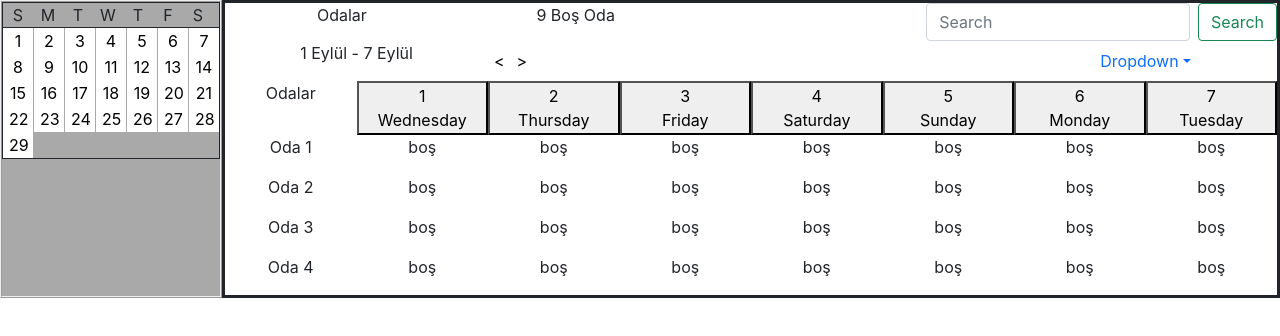
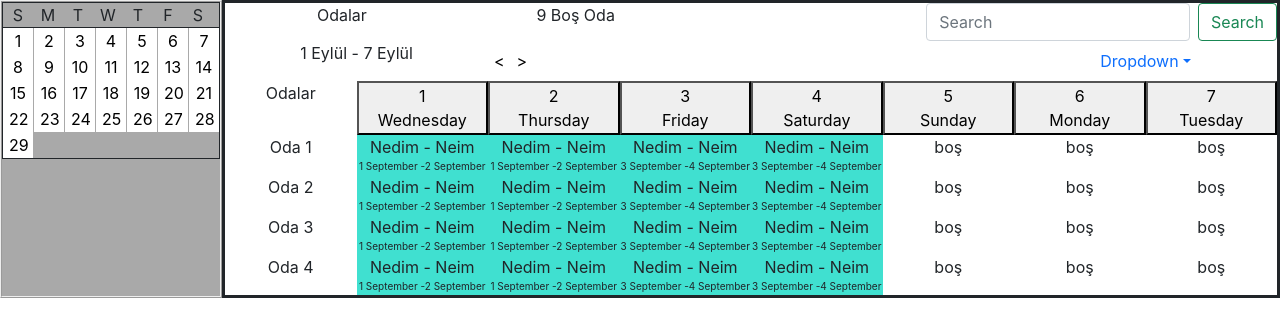
Before and after one commit to NedimRamicevic/booking-app, a React (Create React App) app: page / in a window 1280 px wide. Shown: the top 336 px of the page. Built offline with nearby package versions, Linux system fonts and the light colour scheme.

Commit message:
canShowEventspartially

```diff
--- a/src/components/schedule/Oda.js
+++ b/src/components/schedule/Oda.js
@@ -5,7 +5,7 @@ import {DateProvider} from '../Contexts/DateContext'
 export default function Oda({ oda }) {
   const value = React.useContext(DateProvider)
   const dates = value.dateInterval.dateInterval
-
+  console.log("ssssssssssssssdadadddddddddddddddddddddddd",oda)
 
   const [eventSayısı, setEventSayısı] = useState();
   useEffect(() => {
@@ -16,8 +16,8 @@ export default function Oda({ oda }) {
       for (const key in oda.events) {
           if (Object.hasOwnProperty.call(oda.events, key)) {
               const element = oda.events[key];
-              let son = new Date(element.gün2);
-              let ilk = new Date(element.gün1);
+              let son = new Date(element.günler.gün2);
+              let ilk = new Date(element.günler.gün1);
               let now = new Date(dates)
               now.setDate(now.getDate() + index)
               console.log("ilk date",ilk)
@@ -49,7 +49,7 @@ export default function Oda({ oda }) {
                     backgroundColor: "turquoise",
                   }}
                 >
-                  <h10>{`${oda.kullanıcı1} - ${oda.kullanıcı2}`}</h10>
+                  <h10>{`${oda.events[0].kullanıcılar.kullanıcı1} - ${oda.events[0].kullanıcılar.kullanıcı2}`}</h10>
                   <h11>{`${new Date(x[1]).getDate()} ${
                     monthNames[new Date(x[1]).getMonth()]
                   } -${new Date(x[2]).getDate()} ${
--- a/src/components/schedule/Odalar.js
+++ b/src/components/schedule/Odalar.js
@@ -35,14 +35,15 @@ function Odalar() {
                 (new Date(element.günler.gün2) <= date2))
             ) {
               member = {
-               günler :{ gün1: element.gün1,
-                gün2: element.gün2,},
+               günler :{ gün1: element.günler.gün1,
+                gün2: element.günler.gün2,},
 
                 kullanıcılar : {
                   kullanıcı1 : element.kullanıcılar.kullanıcı1,
                   kullanıcı2 : element.kullanıcılar.kullanıcı2
                 }
-              };
+              }
+              console.log("kkkkkkkkkkkkkkkkkkkkkkkkkkkkkkkkkkkkkkkkkkk",member)
               memba.events.push(member);
             }
           }
```
